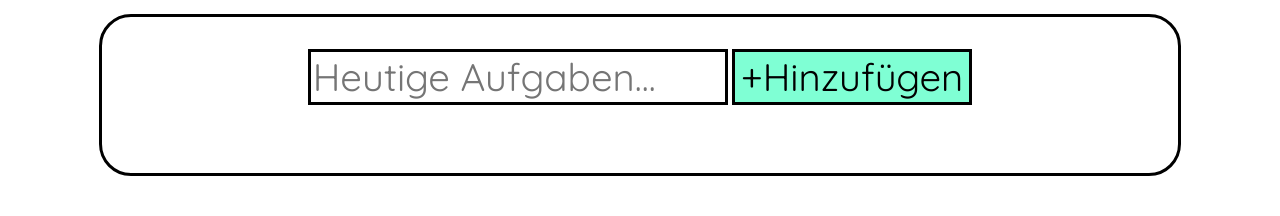
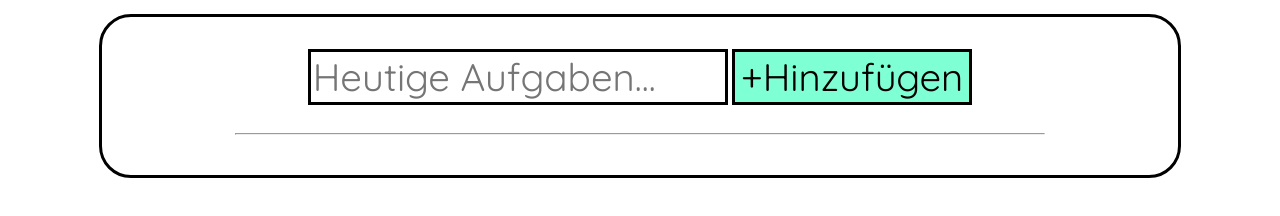
Before and after one commit to Pazyxx/second-todolist, a plain HTML site: page index.html in a window 1280 px wide. Drawn offline with Linux system fonts and the light colour scheme.

Commit message:
Update index.html

```diff
--- a/index.html
+++ b/index.html
@@ -13,6 +13,7 @@
     <div class="container">
         <input type="text" placeholder="Heutige Aufgaben...">
         <button>+Hinzufügen</button>
+        <hr width="80%>
         <ol>
         </ol>
     </div>
```
